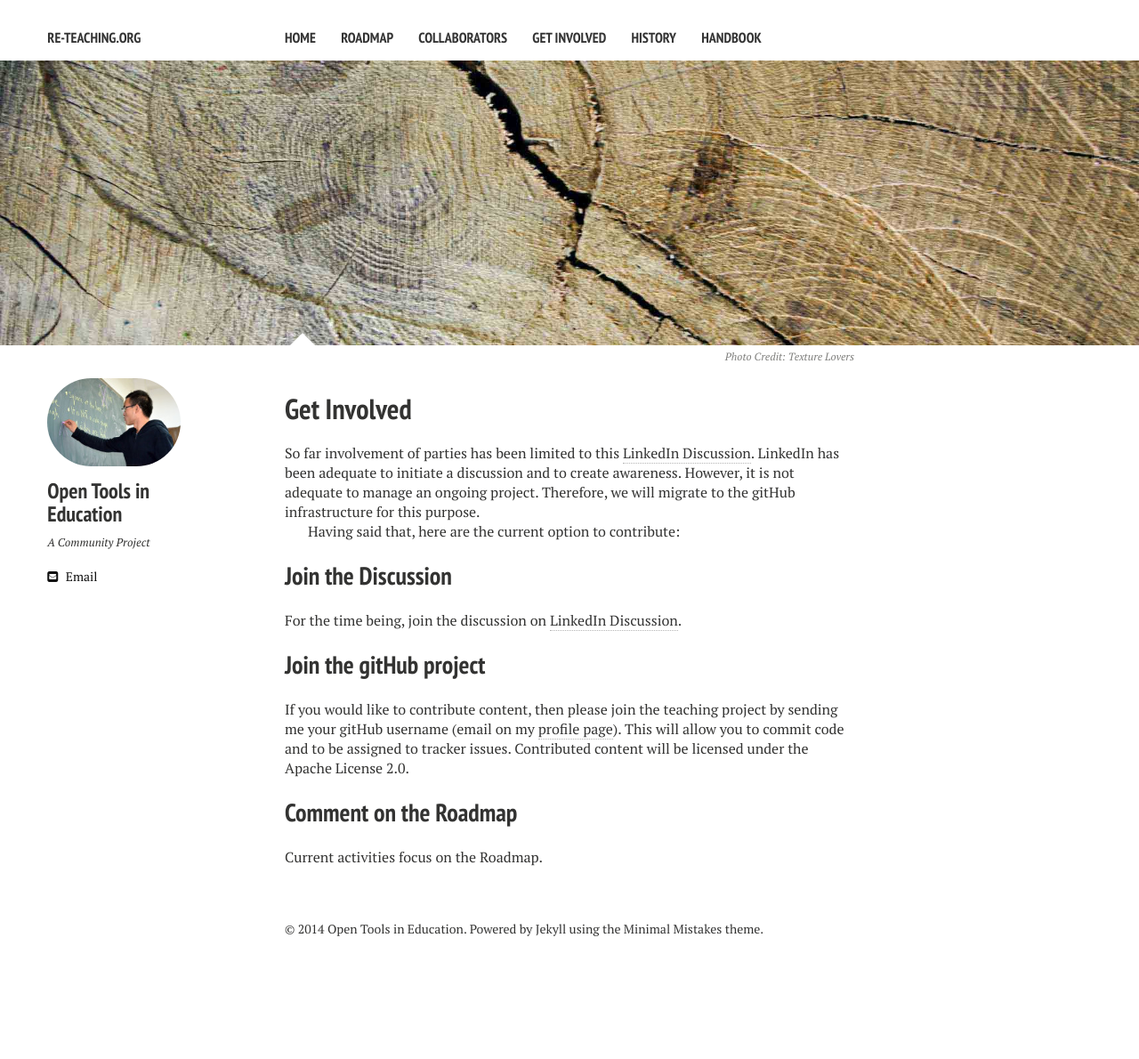
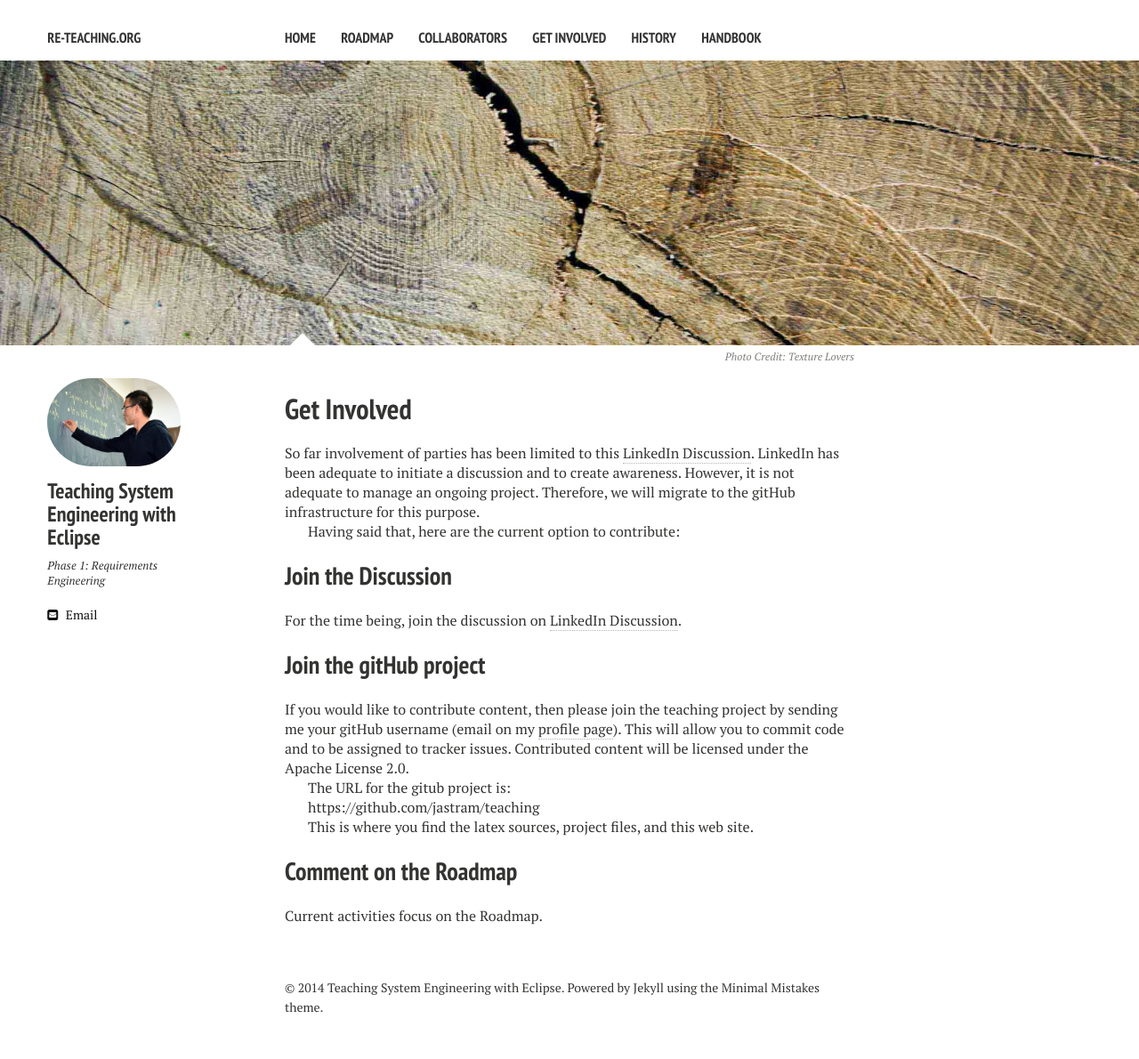
Before and after one commit to jastram/teaching, a Jekyll site: the page built from join/index.md, in a window 1280 px wide. Shown: the whole page at 89% size. Built offline with Jekyll 4.4.1, drawn with Linux system fonts in a browser that asks for light colours; nearby versions of some CDN libraries; before the commit the page ends 1102 px from its top, so only the background shows below that.

Commit message:
Finishing website update

```diff
--- a/_config.yml
+++ b/_config.yml
@@ -27,12 +27,12 @@ kramdown:
 
 # Site owner
 owner:
-  name: Open Tools in Education
+  name: Teaching System Engineering with Eclipse
   avatar: bio-photo.jpg
-  bio: "A Community Project"
+  bio: "Phase 1: Requirements Engineering"
   email: michael.jastram@formalmind.com
   disqus-shortname:
-  twitter: #username
+  twitter: #jastram
   facebook: #username
   google:
     plus: #username
--- a/join/index.md
+++ b/join/index.md
@@ -22,6 +22,12 @@ For the time being, join the discussion on [LinkedIn Discussion](https://www.lin
 
 If you would like to contribute content, then please join the teaching project by sending me your gitHub username (email on my [profile page](https://github.com/jastram/)).  This will allow you to commit code and to be assigned to tracker issues.  Contributed content will be licensed under the Apache License 2.0.
 
+The URL for the gitub project is:
+
+https://github.com/jastram/teaching
+
+This is where you find the latex sources, project files, and this web site.
+
 ## Comment on the Roadmap
 
 Current activities focus on the Roadmap.
```
Also changed, not shown: index.md (+1 -1 lines).
